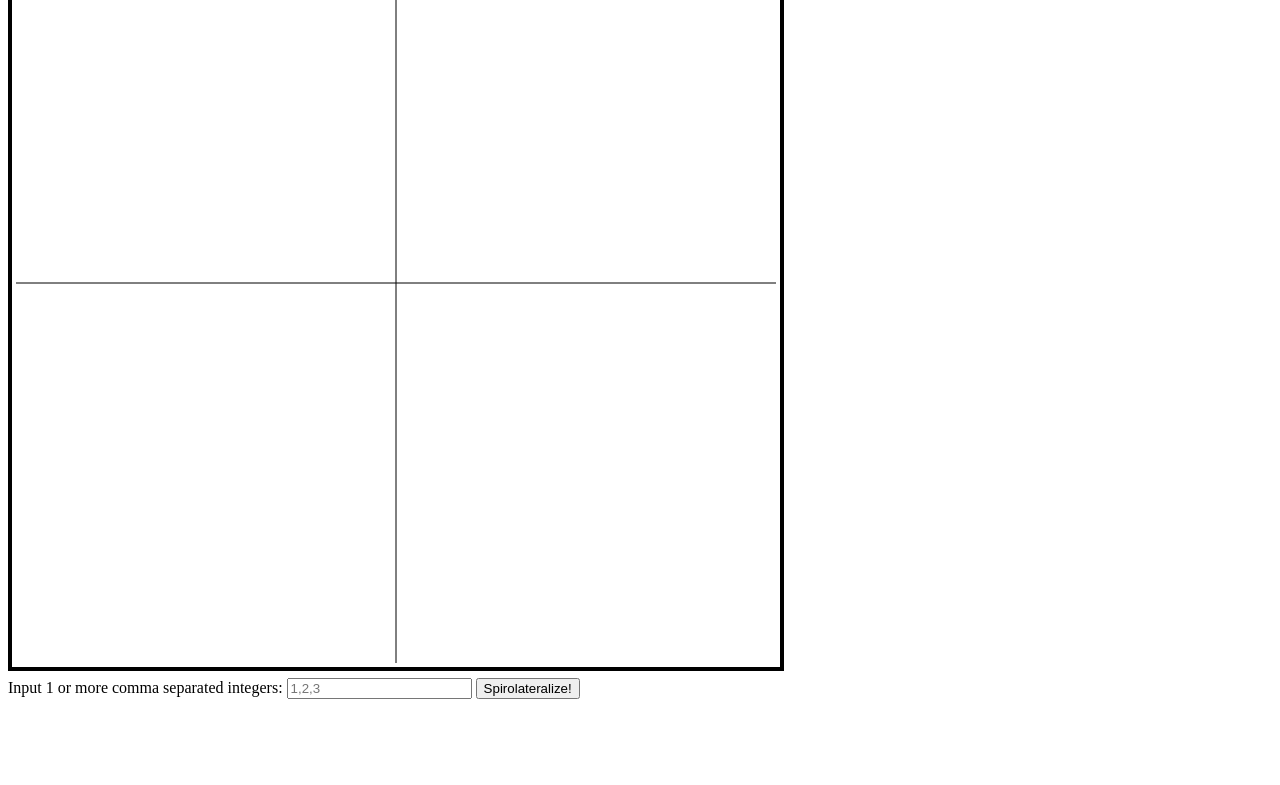
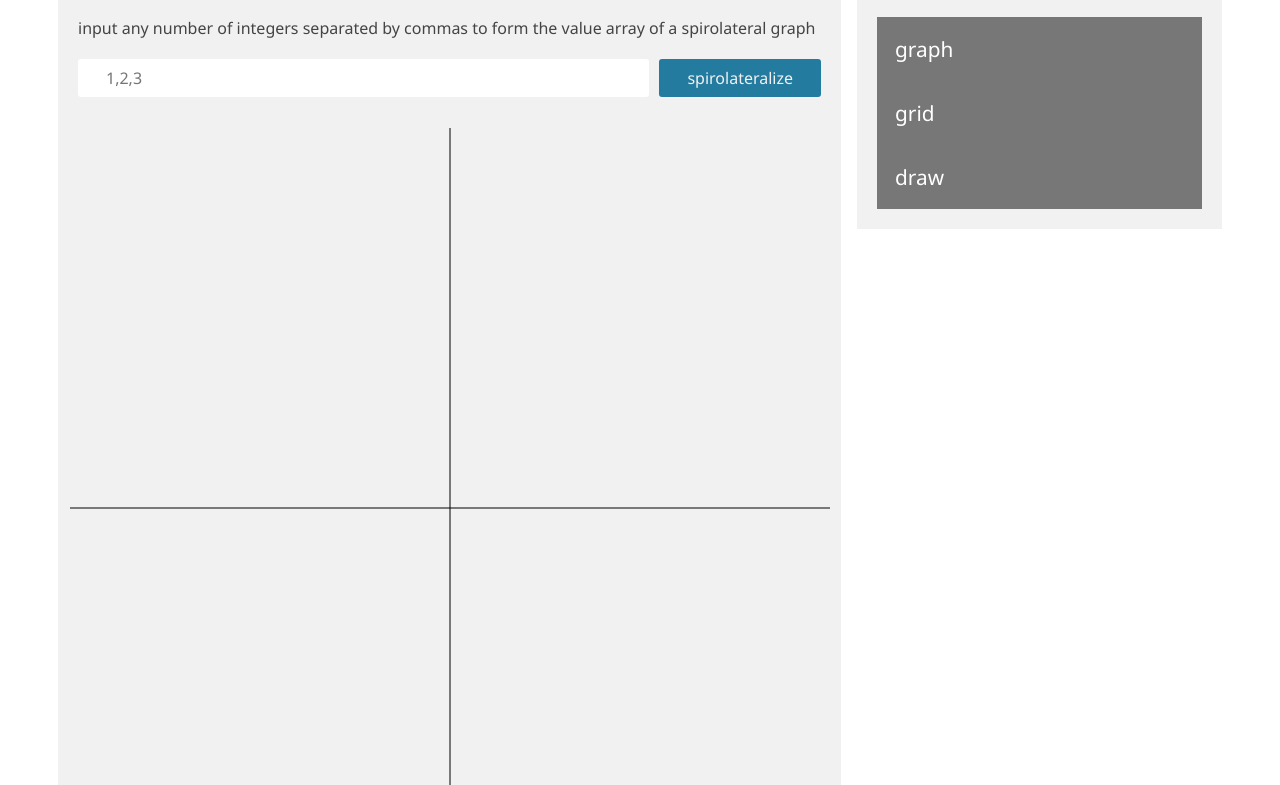
Before and after one commit to conesk21/spirolateral-grapher, a plain HTML site: page index.html in a window 1280 px wide. Shown: the part 185-970 px from the top of the page. Before the commit the page ends 892 px from the top, so only its background shows below. Drawn offline with Linux system fonts and the light colour scheme.

Commit message:
add preliminary styling and create colapsable component to hold graph settings

```diff
--- a/index.html
+++ b/index.html
@@ -9,32 +9,54 @@
     <link rel="stylesheet" href="styles.css">
 </head>
 <body>
+    <nav>
     <h1>Spirolateral Grapher</h1>
+    </nav>
+
 
 
     <!-- container for all canvas/button elements-->
-    <div class="content">
-        <!-- container for canvas elements-->
-        <div class="canvas-holder">
-              <canvas class = "lower canvas" id="lowerCanvas" height="760px" width="760px"></canvas>
-              <canvas class = "upper canvas" id="upperCanvas" height="760px" width="760px"></canvas>
+    <section class="tool">
+        <div class="drawer">
+        <div class = "elements">
+            <h3>spirolateral grapher</h3>
+            <div class="input-label">input any number of integers separated by commas to form the value array of a spirolateral graph</div>
+          <div class="input-holder">
 
-        </div>
-
-         <!-- container for input/buttons-->
-        <div class="mutables">
-            <div class="input-holder">
-                    <label for="value-string">Input 1 or more comma separated integers: </label>
                     <input name="valueString" id="value-string" type="text" pattern="^[0-9]+(,[0-9]+)*$" placeholder="1,2,3" >
-                    <button type="submit" id="init">Spirolateralize!</button>
+                    <button type="submit" id="init">spirolateralize</button>
             </div>
-            <div class="button-holder">
+            <!-- container for canvas elements-->
+            <div class="canvas-holder">
+                <canvas class = "lower canvas" id="lowerCanvas" height="760px" width="760px"></canvas>
+                <canvas class = "upper canvas" id="upperCanvas" height="760px" width="760px"></canvas>
 
             </div>
         </div>
 
 
+         <!-- container for settings -->
+        <div class="settings">
+        <h3 >settings</h3>
+        <div class="buttons">
+        <button type="button" class="collapsible">graph </button>
+            <div class="content">
+            <p> add selectors for color, line weight, visual size</p>
+             </div>
+
+        <button type="button" class="collapsible">grid </button>
+            <div class="content">
+            <p>add selectors for foreground color, background color, line weight, and transparency </p>
+            </div>
+        <button type="button" class="collapsible">draw</button>
+            <div class="content">
+            <p>add selectors for animated draw, draw one iteration</p>
+            </div>
+        </div>
     </div>
+
+    </div>
+    </section>
 
 </body>
 </html>
--- a/script.js
+++ b/script.js
@@ -111,11 +111,26 @@ function handleGraph(){
 
 
 let test = grid.getContext("2d")
-test.moveTo(0,380)
-test.lineTo(760,380)
-test.moveTo(380,0)
-test.lineTo(380,760)
+test.moveTo(0,canvas.width/2)
+test.lineTo(canvas.height,canvas.width/2)
+test.moveTo(canvas.height/2,0)
+test.lineTo(canvas.height/2,canvas.width)
 test.stroke()
 
 const intitButton = document.querySelector("#init")
 intitButton.addEventListener('click', handleGraph)
+
+var collapsableButtons = document.getElementsByClassName("collapsible");
+var i;
+
+for (i = 0; i < collapsableButtons.length; i++) {
+  collapsableButtons[i].addEventListener("click", function() {
+    this.classList.toggle("active");
+    var content = this.nextElementSibling;
+    if (content.style.display === "block") {
+      content.style.display = "none";
+    } else {
+      content.style.display = "block";
+    }
+  });
+}
--- a/styles.css
+++ b/styles.css
@@ -1,15 +1,127 @@
+*{
+    font-family: 'Segoe UI', Tahoma, Geneva, Verdana, sans-serif;
 
+}
+
+/*css for toolset*/
+  .drawer{
+    margin: auto;
+    padding: 10px 50px;
+    display: flex;
+    align-items: flex-start;
+    justify-items: center;
+    flex-wrap: wrap;
+    gap: 16px;
+  }
+
+  .elements,.settings {
+     flex: 1;
+     background-color: #f1f1f1;
+
+  }
+  .elements{
+    flex-shrink: 0;
+    flex-grow: 0;
+  }
+
+/*css for canvases*/
 .canvas-holder {
     position: relative;
     height: 769px;
     width: 769px;
     padding: 7px;
+    text-align: center;
+
 }
 
 canvas {
     position: absolute;
-    top: 0;
+    position: absolute;
+    top:0;
+    bottom: 0;
     left: 0;
-    padding:4px;
-    border: solid black 4px;
+    right: 0;
+    margin:auto;
 }
+
+/*css for input area*/
+.input-label{
+    font-size: 1rem;
+    color: #444;
+}
+.input-holder{
+    font-size: 1.3rem;
+    margin: auto;
+    display: flex;
+    justify-content: space-between;
+    align-items: center;
+    gap: 10px;
+  }
+.input-label,.input-holder{
+    margin: 20px;
+
+}
+#value-string{
+    flex: 2;
+    width: 100%;
+    padding: 8px 28px;
+    box-sizing: border-box;
+    border-radius: 3px;
+    border: none;
+    font-size: 1rem;
+    outline: none;
+}
+#value-string:focus{
+    background-color: #247BA0;
+    color:  #E5E5E5;
+    font-size: 1rem;
+    border:none;
+}
+#value-string:focus::placeholder{
+    color:#f1f1f1;
+}
+#init{
+    border: none;
+    border-radius: 3px;
+    font-size: 1rem;
+    background-color: #247BA0;
+    color: #f1f1f1;
+    padding: 8px 28px;
+}
+#init:hover {
+    background-color: #011627;
+  }
+
+/* css for settings area and colapsibles*/
+h3{
+  color: #444;
+  margin: 20px;
+  padding:18px 18px 18px 0px;
+  border: none;
+  text-align: left;
+  outline: none;
+  font-size: 2rem;
+}
+.collapsible {
+    background-color: #777;
+    color: white;
+    cursor: pointer;
+    padding: 18px;
+    width: 100%;
+    border: none;
+    text-align: left;
+    outline: none;
+    font-size: 1.3rem;
+  }
+.buttons{
+    margin: 20px;
+}
+  .active, .collapsible:hover {
+    background-color: #555;
+  }
+
+  .content {
+    padding: 0 18px;
+    display: none;
+    overflow: hidden;
+    background-color: #f1f1f1;}
```
